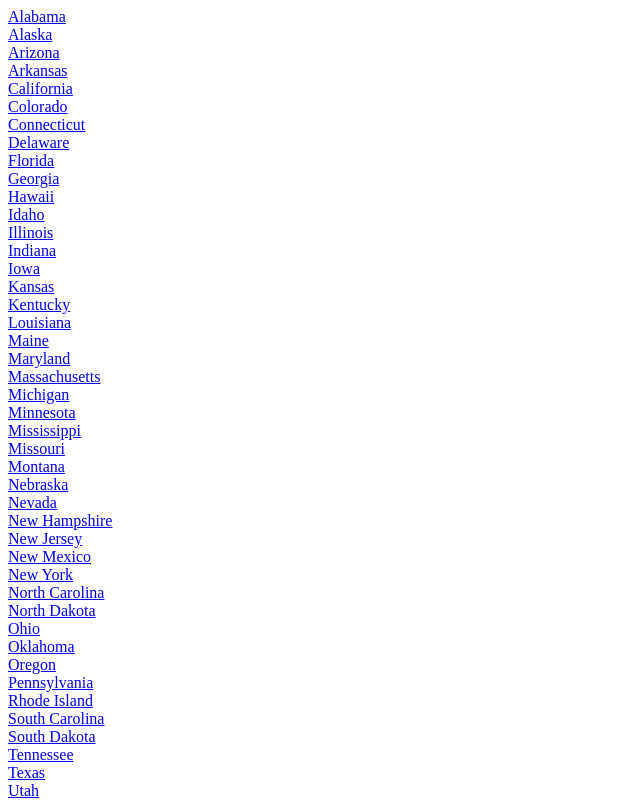
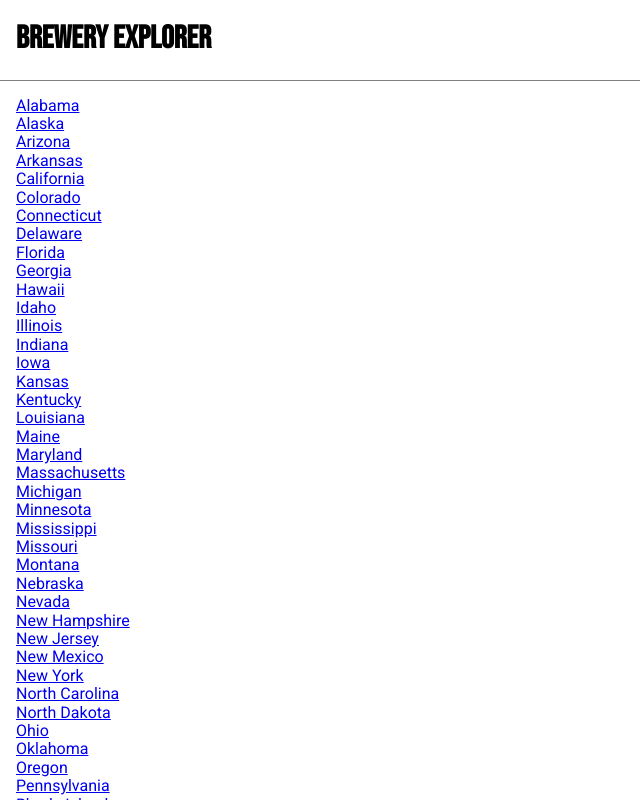
Before and after one commit to kuuurt13/brewery-explorer, a Next.js app: page / in a window 1280 px wide. Shown: the top 800 px of the page, without its empty margins (0-640 px from the left). Built offline with nearby package versions, Linux system fonts and the light colour scheme.

Commit message:
Add default style & app structure

```diff
--- /dev/null
+++ b/components/Nav/Nav.module.css
@@ -0,0 +1,4 @@
+.nav {
+  padding: 0 1rem;
+  border-bottom: solid 1px grey;
+}
--- /dev/null
+++ b/components/Nav/Nav.tsx
@@ -0,0 +1,11 @@
+import styles from "./Nav.module.css";
+
+type Props = {};
+
+export default function Nav({}: Props) {
+  return (
+    <nav className={styles.nav}>
+      <h1>Brewery Explorer</h1>
+    </nav>
+  );
+}
--- /dev/null
+++ b/components/Nav/index.ts
@@ -0,0 +1 @@
+export { default } from "./Nav";
--- a/package.json
+++ b/package.json
@@ -9,6 +9,7 @@
   },
   "dependencies": {
     "next": "^11.0.0",
+    "normalize.css": "^8.0.1",
     "react": "17.0.2",
     "react-dom": "17.0.2"
   },
--- /dev/null
+++ b/pages/_app.tsx
@@ -0,0 +1,33 @@
+import Head from "next/head";
+import "normalize.css";
+import Nav from "../components/Nav";
+import "../styles.css";
+
+type Props = {
+  Component: React.JSXElementConstructor<any>;
+  pageProps: Object;
+};
+
+export default function MyApp({ Component, pageProps }: Props) {
+  return (
+    <>
+      <Head>
+        <link rel="preconnect" href="https://fonts.googleapis.com" />
+        <link
+          rel="preconnect"
+          href="https://fonts.gstatic.com"
+          crossOrigin="anonymous"
+        />
+        <link
+          href="https://fonts.googleapis.com/css2?family=Bebas+Neue&family=Roboto&display=swap"
+          rel="stylesheet"
+        />
+      </Head>
+
+      <Nav />
+      <main>
+        <Component {...pageProps} />
+      </main>
+    </>
+  );
+}
--- /dev/null
+++ b/styles.css
@@ -0,0 +1,11 @@
+* {
+  font-family: "Roboto", sans-serif;
+}
+
+:is(h1, h2, h3, h4, h5, h6) {
+  font-family: "Bebas Neue", cursive;
+}
+
+main {
+  padding: 1rem;
+}
```
Also changed, not shown: 1 other file (tests, documents, lock files or other folders).
